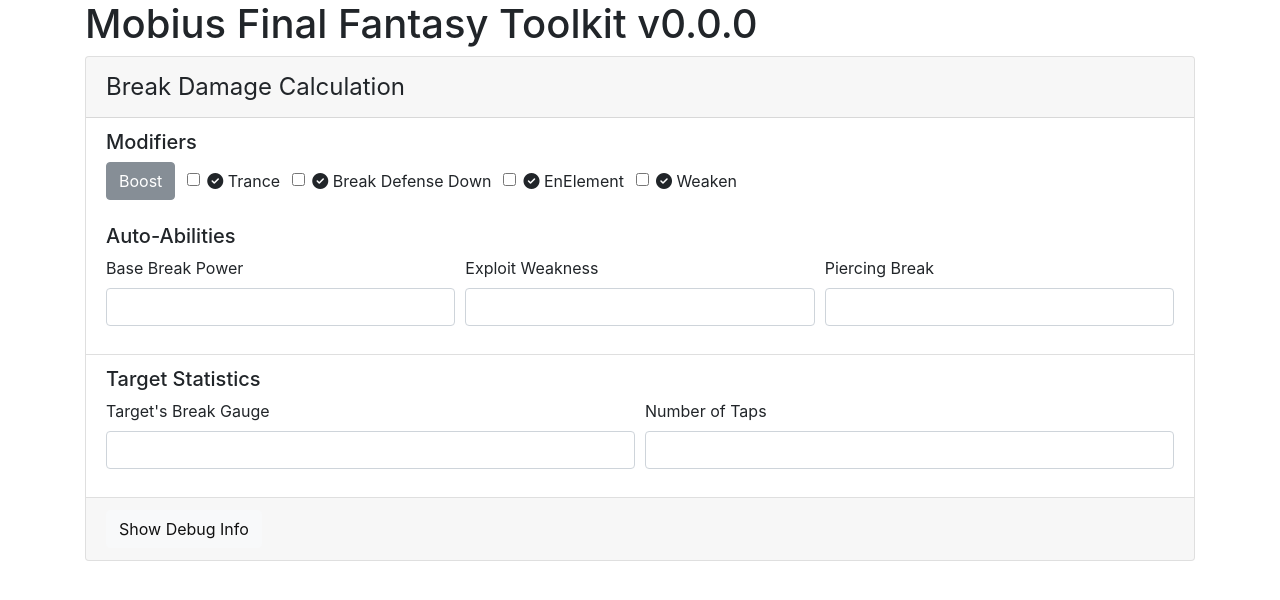
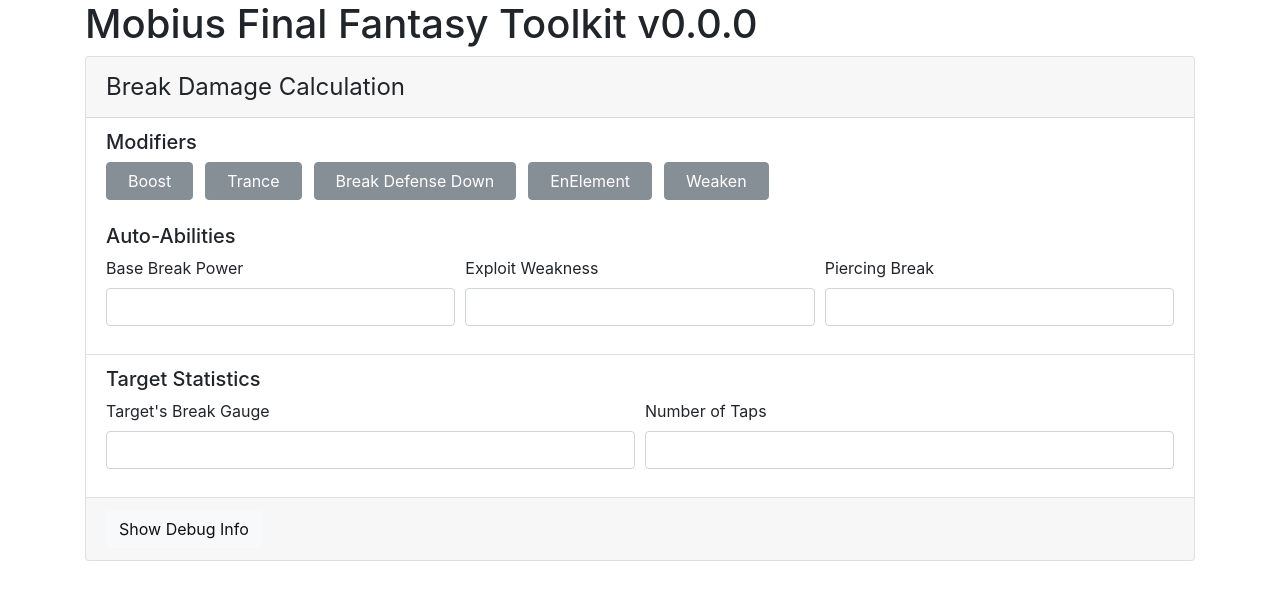
Before and after one commit to mobius-ff-community-tools/toolkit, an Angular app: page / in a window 1280 px wide. Shown: the top 600 px of the page. Built offline with nearby package versions, Linux system fonts and the light colour scheme.

Commit message:
refactor - break-damage-form: Use ng-bootstrap instead of bootstrap js

```diff
--- a/package.json
+++ b/package.json
@@ -20,6 +20,7 @@
     "@angular/platform-browser": "^4.0.0",
     "@angular/platform-browser-dynamic": "^4.0.0",
     "@angular/router": "^4.0.0",
+    "@ng-bootstrap/ng-bootstrap": "^1.0.0-beta.6",
     "core-js": "^2.4.1",
     "lodash": "^4.17.4",
     "rxjs": "^5.1.0",
--- a/src/app/app.module.ts
+++ b/src/app/app.module.ts
@@ -2,6 +2,7 @@
 import { NgModule } from '@angular/core';
 import { ReactiveFormsModule } from '@angular/forms';
 import { HttpModule } from '@angular/http';
+import { NgbModule } from '@ng-bootstrap/ng-bootstrap';
 
 import { AppComponent } from '@components/app/app.component';
 import { BreakDamageFormComponent } from '@components/break-damage-form';
@@ -19,7 +20,8 @@
   imports: [
     BrowserModule,
     ReactiveFormsModule,
-    HttpModule
+    HttpModule,
+    NgbModule.forRoot()
   ],
   providers: [AppService],
   bootstrap: [AppComponent]
--- a/src/app/components/break-damage-form/break-damage-form.component.html
+++ b/src/app/components/break-damage-form/break-damage-form.component.html
@@ -5,48 +5,35 @@
             <fieldset class="form-group">
                 <h5>Modifiers</h5>
                 <app-checkbox-button class="form-check form-check-inline">
-                    <label class="form-check-label" app-checkbox-button-content>
-                        <input class="form-check-input" type="checkbox" [formControl]="breakDamageForm.controls.hasBoost" autocomplete="off" />
+                    <label class="form-check-label" app-checkbox-button-content ngbButtonLabel>
+                        <input class="form-check-input" type="checkbox" [formControl]="breakDamageForm.controls.hasBoost" autocomplete="off" ngbButton />
                         Boost
                     </label>
                 </app-checkbox-button>
-                <!--
-                <div class="form-check form-check-inline" data-toggle="buttons">
-                    <label class="form-check-label btn btn-secondary">
-                        <input class="form-check-input" type="checkbox" formControlName="hasBoost" autocomplete="off" />
-                        <span class="fa fa-check-circle" aria-hidden="true"></span>
-                        Boost
-                    </label>
-                </div>
-                -->
-                <div class="form-check form-check-inline">
-                    <label class="form-check-label">
-                        <input class="form-check-input" type="checkbox" formControlName="hasTrance" value="" />
-                        <span class="fa fa-check-circle" aria-hidden="true"></span>
+                <app-checkbox-button class="form-check form-check-inline">
+                    <label class="form-check-label" app-checkbox-button-content ngbButtonLabel>
+                        <input class="form-check-input" type="checkbox" [formControl]="breakDamageForm.controls.hasTrance" autocomplete="off" ngbButton />
                         Trance
                     </label>
-                </div>
-                <div class="form-check form-check-inline">
-                    <label class="form-check-label">
-                        <input class="form-check-input" type="checkbox" formControlName="hasBDD" value="" />
-                        <span class="fa fa-check-circle" aria-hidden="true"></span>
+                </app-checkbox-button>
+                <app-checkbox-button class="form-check form-check-inline">
+                    <label class="form-check-label" app-checkbox-button-content ngbButtonLabel>
+                        <input class="form-check-input" type="checkbox" [formControl]="breakDamageForm.controls.hasBDD" autocomplete="off" ngbButton />
                         Break Defense Down
                     </label>
-                </div>
-                <div class="form-check form-check-inline">
-                    <label class="form-check-label">
-                        <input class="form-check-input" type="checkbox" formControlName="hasEnElement" value="" />
-                        <span class="fa fa-check-circle" aria-hidden="true"></span>
+                </app-checkbox-button>
+                <app-checkbox-button class="form-check form-check-inline">
+                    <label class="form-check-label" app-checkbox-button-content ngbButtonLabel>
+                        <input class="form-check-input" type="checkbox" [formControl]="breakDamageForm.controls.hasEnElement" autocomplete="off" ngbButton />
                         EnElement
                     </label>
-                </div>
-                <div class="form-check form-check-inline">
-                    <label class="form-check-label">
-                        <input class="form-check-input" type="checkbox" formControlName="hasWeaken" value="" />
-                        <span class="fa fa-check-circle" aria-hidden="true"></span>
+                </app-checkbox-button>
+                <app-checkbox-button class="form-check form-check-inline">
+                    <label class="form-check-label" app-checkbox-button-content ngbButtonLabel>
+                        <input class="form-check-input" type="checkbox" [formControl]="breakDamageForm.controls.hasWeaken" autocomplete="off" ngbButton />
                         Weaken
                     </label>
-                </div>
+                </app-checkbox-button>
             </fieldset>
 
             <fieldset class="form-group">
@@ -93,8 +80,11 @@
         </div>
     </div>
     <div class="card-footer">
-        <button class="btn btn-light" data-toggle="collapse" data-target=".debug-info">Show Debug Info</button>
-        <fieldset class="form-group debug-info mt-3 collapse">
+        <button class="btn btn-light"
+            (click)="debugInfoCollapsed = !debugInfoCollapsed"
+            [attr.aria-expanded]="!debugInfoCollapsed"
+            aria-controls="debug-info">Show Debug Info</button>
+        <fieldset id="debug-info" class="form-group debug-info mt-3" [ngbCollapse]="debugInfoCollapsed">
             <h5>Current Form Value:</h5>
             <pre>
                 <code>{{ breakDamageForm.value | json }}</code>
--- a/src/app/components/break-damage-form/break-damage-form.component.ts
+++ b/src/app/components/break-damage-form/break-damage-form.component.ts
@@ -19,6 +19,8 @@
 })
 export class BreakDamageFormComponent implements OnInit{
     breakDamageForm: FormGroup;
+
+    debugInfoCollapsed = true;
 
     private _modifiersSubject = new BehaviorSubject<Modifier[]>([]);
 
@@ -77,10 +79,8 @@
 
         return result;
     }
-
     get targetBreakDamageRatio(): number {
         let result = 0;
-
         const targetBreakGauge = this.breakDamageForm.get('targetBreakGauge').value;
         const numberOfTaps = this.breakDamageForm.get('numberOfTaps').value;
         const totalBreakPower = this.totalBreakPower;
--- a/src/app/components/checkbox-button/checkbox-button.component.css
+++ b/src/app/components/checkbox-button/checkbox-button.component.css
@@ -1,11 +1,19 @@
-.btn:not([disabled]):not(.disabled).active {
-    background-color: #F00;
+:host /deep/ .btn:not([disabled]):not(.disabled).active {
+    background-color: #08B;
 }
 
 :host /deep/ .btn span.fa {
     display: none;
 }
 
+:host /deep/ .btn {
+    padding: .375rem 1.31rem;
+}
+
 :host /deep/ .btn.active span.fa {
     display: inline;
 }
+
+:host /deep/ .btn.active {
+    padding: .375rem .75rem;
+}
--- a/src/environments/environment.prod.ts
+++ b/src/environments/environment.prod.ts
@@ -1,3 +1,4 @@
 export const environment = {
-  production: true
+  production: true,
+  version: '0.0.1'
 };
--- a/src/index.html
+++ b/src/index.html
@@ -12,8 +12,5 @@
 </head>
 <body>
   <app-root>Loading...</app-root>
-  <script src="https://code.jquery.com/jquery-3.2.1.slim.min.js" integrity="sha384-KJ3o2DKtIkvYIK3UENzmM7KCkRr/rE9/Qpg6aAZGJwFDMVNA/GpGFF93hXpG5KkN" crossorigin="anonymous"></script>
-  <script src="https://cdnjs.cloudflare.com/ajax/libs/popper.js/1.12.3/umd/popper.min.js" integrity="sha384-vFJXuSJphROIrBnz7yo7oB41mKfc8JzQZiCq4NCceLEaO4IHwicKwpJf9c9IpFgh" crossorigin="anonymous"></script>
-  <script src="https://maxcdn.bootstrapcdn.com/bootstrap/4.0.0-beta.2/js/bootstrap.min.js" integrity="sha384-alpBpkh1PFOepccYVYDB4do5UnbKysX5WZXm3XxPqe5iKTfUKjNkCk9SaVuEZflJ" crossorigin="anonymous"></script>
 </body>
 </html>
--- a/src/tsconfig.app.json
+++ b/src/tsconfig.app.json
@@ -1,7 +1,7 @@
 {
   "extends": "../tsconfig.json",
   "compilerOptions": {
-    "outDir": "../out-tsc/app",
+    "outDir": "../dist/out-tsc",
     "module": "es2015",
     "baseUrl": "",
     "types": []
```
